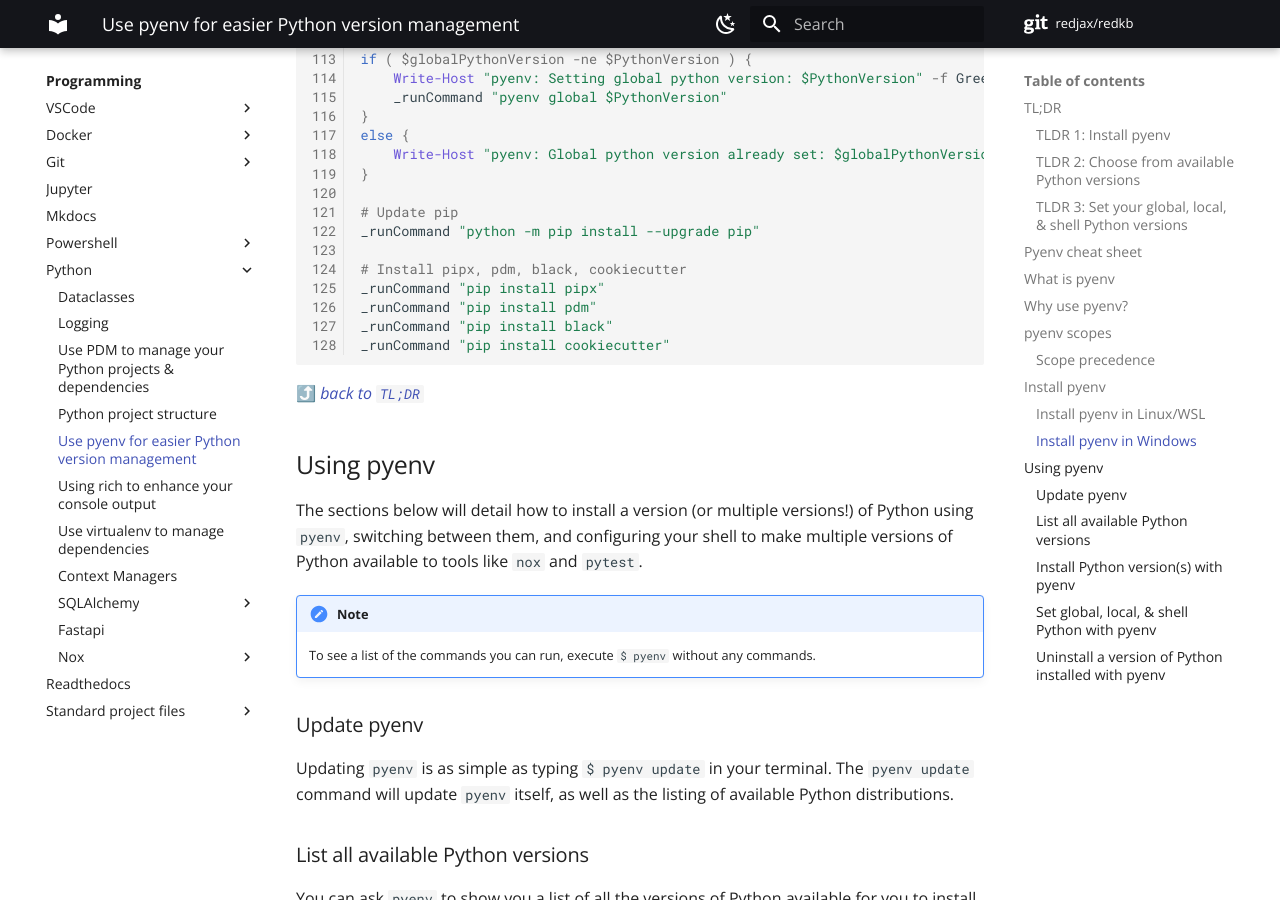
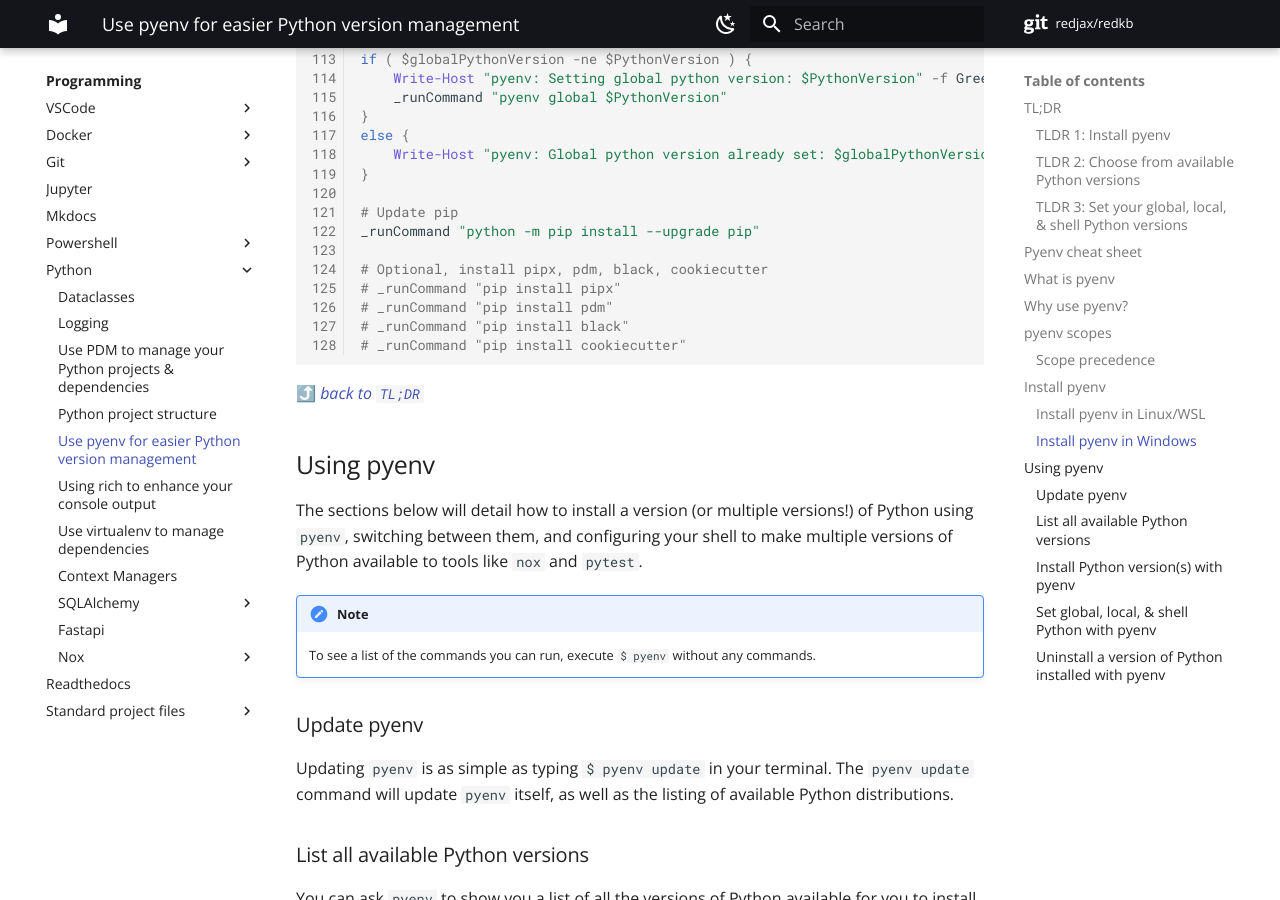
Before and after one commit to redjax/redkb, an MkDocs documentation site: the page built from docs/programming/python/pyenv.md, in a window 1280 px wide and 900 px high, scrolled down 10773 px. Built offline with MkDocs 1.6.1 and Material for MkDocs 9.7.7, drawn with Linux system fonts in a browser that asks for light colours; comment, search, counter and statistics services are not loaded.

Commit message:
Make pip installs optional in pyenv Windows install script

````diff
--- a/docs/programming/python/pyenv.md
+++ b/docs/programming/python/pyenv.md
@@ -388,11 +388,11 @@ else {
 # Update pip
 _runCommand "python -m pip install --upgrade pip"
 
-# Install pipx, pdm, black, cookiecutter
-_runCommand "pip install pipx"
-_runCommand "pip install pdm"
-_runCommand "pip install black"
-_runCommand "pip install cookiecutter"
+# Optional, install pipx, pdm, black, cookiecutter
+# _runCommand "pip install pipx"
+# _runCommand "pip install pdm"
+# _runCommand "pip install black"
+# _runCommand "pip install cookiecutter"
 
 ```
 
````
